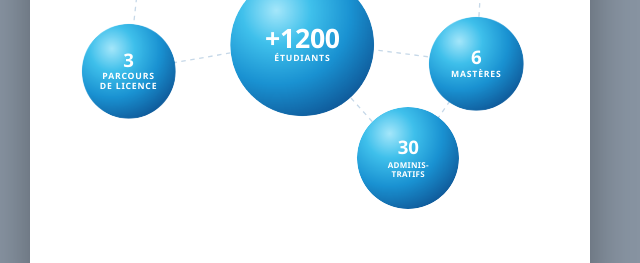
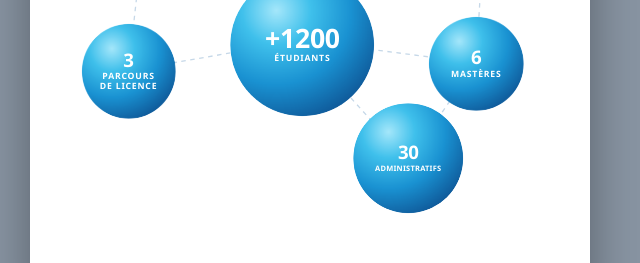
Before and after one commit to BTR5160/esen-depliant, a plain HTML site: page index.html in a window 1280 px wide. Shown: the part 1306-1569 px from the top of the page, 330-970 px from the left. Drawn offline with Linux system fonts and the light colour scheme.

Commit message:
Page 2 : « administratifs » sur une ligne
Co-Authored-By: Claude Opus 5.5 <noreply@anthropic.com>

```diff
--- a/index.html
+++ b/index.html
@@ -344,7 +344,7 @@ body{ font-family:var(--sans); color:var(--ink); font-feature-settings:"kern" 1,
       <div class="bub" style="left:16mm;top:56mm;width:25mm;height:25mm"><b style="font-size:14pt">3</b><span>parcours<br>de licence</span></div>
       <div class="bub" style="left:62mm;top:49mm;width:38mm;height:38mm"><b style="font-size:20pt">+1200</b><span>étudiants</span></div>
       <div class="bub" style="left:108mm;top:54mm;width:25mm;height:25mm"><b style="font-size:14pt">6</b><span>mastères</span></div>
-      <div class="bub" style="left:90mm;top:79mm;width:27mm;height:27mm"><b style="font-size:14pt">30</b><span style="font-size:6pt;letter-spacing:.3px">adminis-<br>tratifs</span></div>
+      <div class="bub" style="left:90mm;top:79mm;width:29mm;height:29mm"><b style="font-size:14pt">30</b><span style="font-size:5.6pt;letter-spacing:.25px;white-space:nowrap">administratifs</span></div>
     </div>
   </div>
   <div class="foot"><span>ESEN · L'école</span><span class="pn">02<i> / 06</i></span></div>
```
Also changed, not shown: 1 other file.
